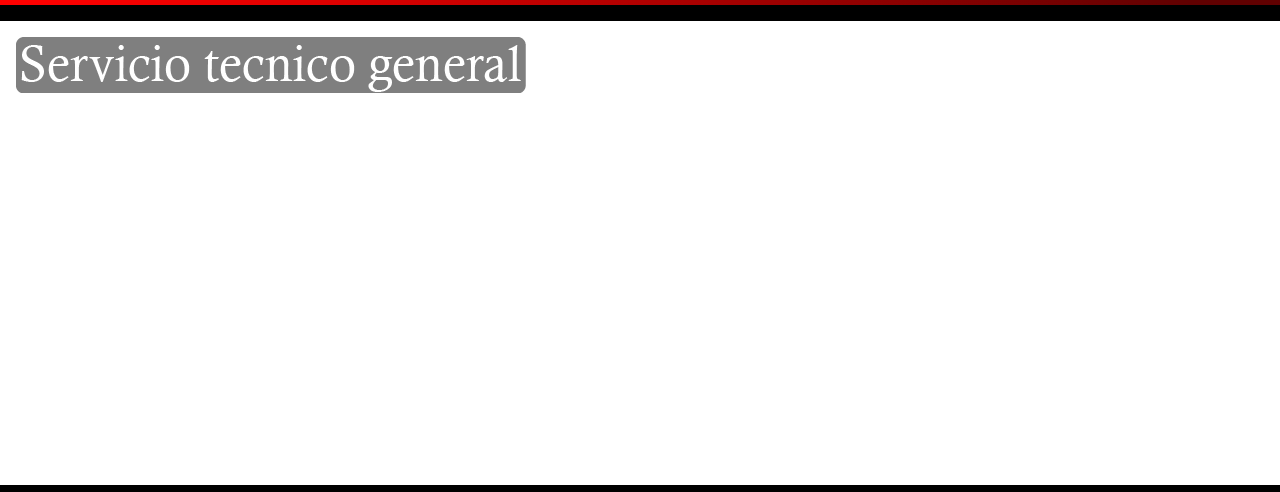
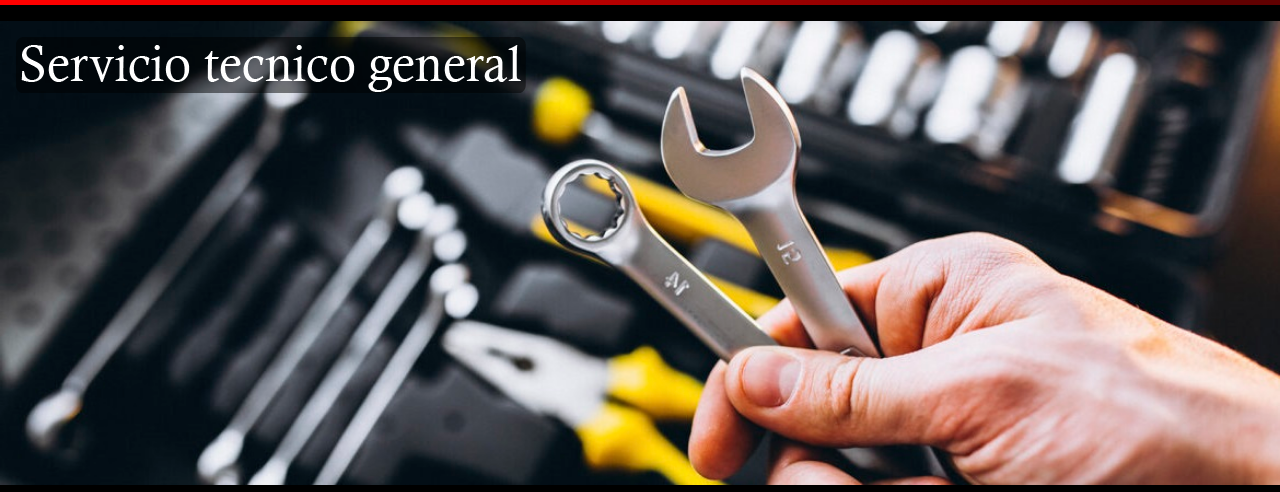
Before and after one commit to NazarenoGaray/CoderHouse, a website: page index.html in a window 1280 px wide. Shown: the part 121-613 px from the top of the page. Drawn offline with nearby package versions, Linux system fonts and the light colour scheme.

Commit message:
probando url de imagen de fondo

```diff
--- a/scss/style.scss
+++ b/scss/style.scss
@@ -51,7 +51,7 @@ footer{
     height: 1rem;
 }
 .fondo__index{
-    background-image: url("");
+    background-image: url("../img/imgfondo.jpg");
     height: 29rem;
     background-size: cover;
     padding: 1rem;
```
Also changed, not shown: css/style.css.
